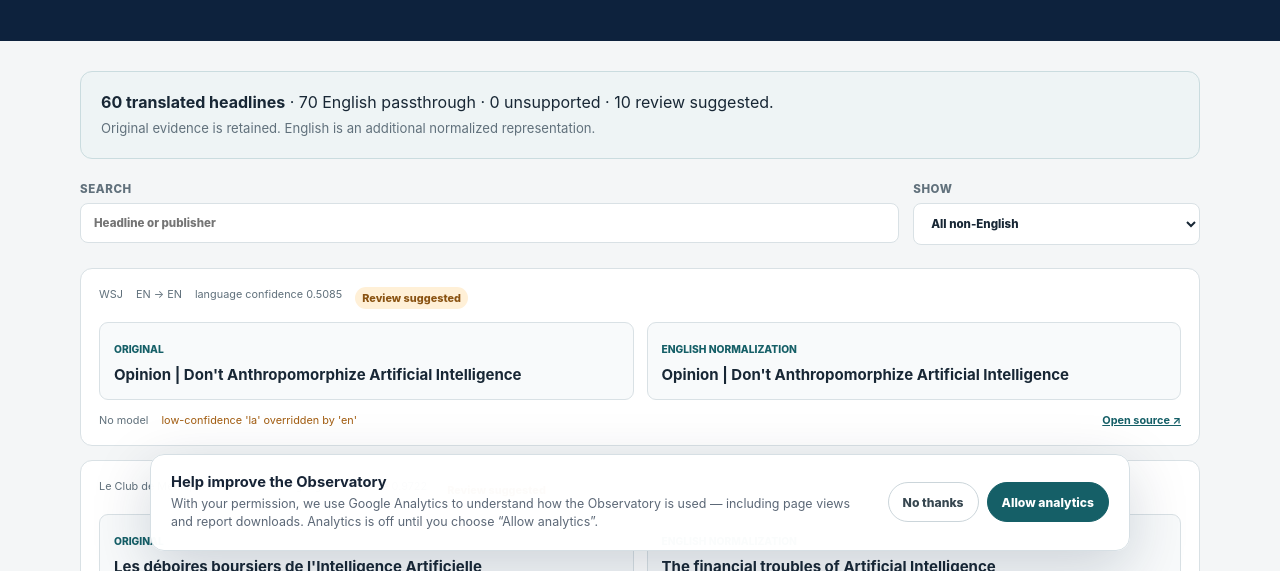
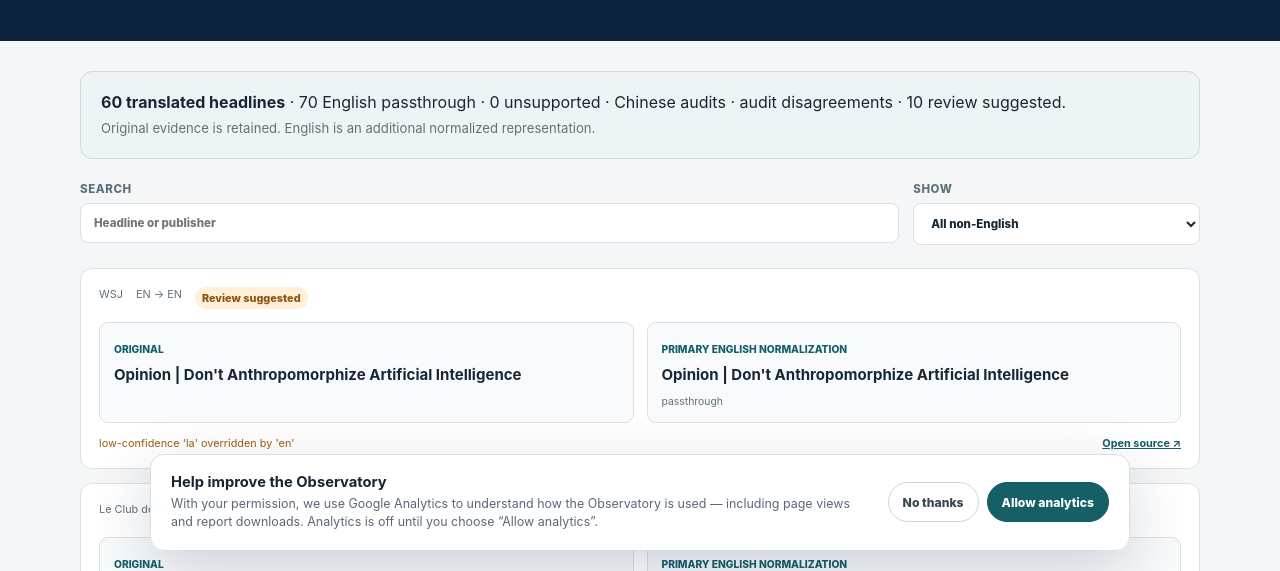
Before and after one commit to kedmahamelberg-ai/ai-empowerment-observatory, a plain HTML site: page review/translations/index.html in a window 1280 px wide. Shown: the part 229-800 px from the top of the page. Drawn offline with Linux system fonts and the light colour scheme.

Commit message:
Add files via upload

```diff
--- a/review/translations/translations.css
+++ b/review/translations/translations.css
@@ -172,3 +172,7 @@
   .controls, .headline-grid { grid-template-columns: 1fr; }
   .footer a { margin-left: 0; }
 }
+
+.headline-grid.three-column { grid-template-columns: repeat(3, 1fr); }
+.audit-meta { margin-top: 10px; color: var(--muted); font-size: .65rem; }
+@media (max-width: 980px) { .headline-grid.three-column { grid-template-columns: 1fr; } }
--- a/review/translations/translations.js
+++ b/review/translations/translations.js
@@ -4,108 +4,100 @@
 const listEl = document.getElementById("translations");
 const searchEl = document.getElementById("search");
 const filterEl = document.getElementById("filter");
-
 let payload = null;
 
-function escapeHTML(value) {
-  return String(value ?? "")
-    .replaceAll("&", "&amp;")
-    .replaceAll("<", "&lt;")
-    .replaceAll(">", "&gt;")
-    .replaceAll('"', "&quot;")
-    .replaceAll("'", "&#039;");
+function esc(v) {
+  return String(v ?? "")
+    .replaceAll("&","&amp;").replaceAll("<","&lt;")
+    .replaceAll(">","&gt;").replaceAll('"',"&quot;")
+    .replaceAll("'","&#039;");
 }
 
-function matches(row) {
+function keep(row) {
   const mode = filterEl.value;
   if (mode === "review" && !row.requires_review) return false;
   if (mode === "fr" && row.source_language !== "fr") return false;
   if (mode === "zh" && row.source_language !== "zh") return false;
   if (mode === "unsupported" && row.status !== "unsupported") return false;
-
   const q = searchEl.value.trim().toLocaleLowerCase();
   if (!q) return true;
-
   return [
-    row.original_headline,
-    row.english_headline,
-    row.publisher
+    row.original_headline, row.english_headline,
+    row.auditor_translation, row.publisher
   ].join(" ").toLocaleLowerCase().includes(q);
 }
 
 function render() {
-  const rows = payload.translations.filter(matches);
-
+  const rows = payload.translations.filter(keep);
   if (!rows.length) {
     listEl.innerHTML = '<div class="empty">No translations match this filter.</div>';
     return;
   }
 
-  listEl.innerHTML = rows.map((row) => `
+  listEl.innerHTML = rows.map(row => {
+    const audit = row.auditor_translation ? `
+      <section>
+        <span class="label">Chinese audit translation</span>
+        <h2>${esc(row.auditor_translation)}</h2>
+        <div class="audit-meta">
+          ${esc(row.auditor_model || "")}
+          · agreement ${esc(row.audit_agreement_score)}
+          · ${esc(row.audit_status || "")}
+        </div>
+      </section>` : "";
+
+    return `
       <article class="translation-card">
         <div class="meta">
-        <span>${escapeHTML(row.publisher)}</span>
-        <span>${escapeHTML(row.source_language.toUpperCase())} → EN</span>
-        <span>language confidence ${escapeHTML(row.detection_confidence)}</span>
+          <span>${esc(row.publisher)}</span>
+          <span>${esc(row.source_language.toUpperCase())} → EN</span>
           ${row.requires_review
             ? '<span class="review-pill">Review suggested</span>'
-          : '<span class="ok-pill">Translated</span>'}
+            : '<span class="ok-pill">Ready</span>'}
         </div>
 
-      <div class="headline-grid">
+        <div class="headline-grid ${row.auditor_translation ? "three-column" : ""}">
           <section>
             <span class="label">Original</span>
-          <h2>${escapeHTML(row.original_headline)}</h2>
+            <h2>${esc(row.original_headline)}</h2>
           </section>
-
           <section>
-          <span class="label">English normalization</span>
-          <h2>${escapeHTML(row.english_headline)}</h2>
+            <span class="label">Primary English normalization</span>
+            <h2>${esc(row.english_headline)}</h2>
+            <div class="audit-meta">${esc(row.primary_model || "passthrough")}</div>
           </section>
+          ${audit}
         </div>
 
         <div class="footer">
-        <span>
-          ${escapeHTML(row.model_name || "No model")}
-          ${row.model_revision ? ` · ${escapeHTML(row.model_revision.slice(0, 10))}` : ""}
-        </span>
-        ${row.review_reason
-          ? `<span class="reason">${escapeHTML(row.review_reason)}</span>`
-          : ""}
-        ${row.url
-          ? `<a href="${escapeHTML(row.url)}" target="_blank" rel="noopener noreferrer">Open source ↗</a>`
-          : ""}
+          ${row.audit_reason ? `<span class="reason">${esc(row.audit_reason)}</span>` : ""}
+          ${row.review_reason ? `<span class="reason">${esc(row.review_reason)}</span>` : ""}
+          ${row.url ? `<a href="${esc(row.url)}" target="_blank" rel="noopener noreferrer">Open source ↗</a>` : ""}
         </div>
-    </article>
-  `).join("");
+      </article>`;
+  }).join("");
 }
 
 async function init() {
   try {
-    const response = await fetch("./latest.json", { cache: "no-store" });
+    const response = await fetch("./latest.json", {cache:"no-store"});
     if (!response.ok) throw new Error(`HTTP ${response.status}`);
     payload = await response.json();
-
     const m = payload.meta;
     summaryEl.innerHTML = `
-      <strong>${escapeHTML(m.translated)} translated headlines</strong>
-      · ${escapeHTML(m.passthrough)} English passthrough
-      · ${escapeHTML(m.unsupported)} unsupported
-      · ${escapeHTML(m.review)} review suggested.
-      <br>
-      <span>${escapeHTML(m.principle)}</span>
-    `;
-
+      <strong>${esc(m.translated)} translated headlines</strong>
+      · ${esc(m.passthrough)} English passthrough
+      · ${esc(m.unsupported)} unsupported
+      · ${esc(m.audited)} Chinese audits
+      · ${esc(m.audit_disagreement)} audit disagreements
+      · ${esc(m.review)} review suggested.
+      <br><span>${esc(m.principle)}</span>`;
     render();
     searchEl.addEventListener("input", render);
     filterEl.addEventListener("change", render);
   } catch (error) {
     console.error(error);
-    summaryEl.innerHTML = `
-      <strong>No translation run exists yet.</strong>
-      Run “Translate AI News to English” in GitHub Actions.
-    `;
+    summaryEl.innerHTML = "<strong>No validated translation run yet.</strong>";
   }
 }
-
 init();
```
Lines whose indentation alone changed are shown as unchanged.
